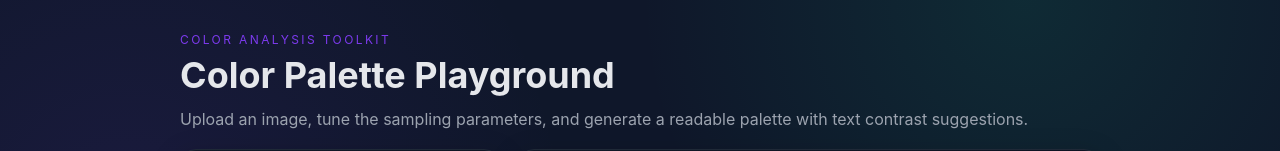
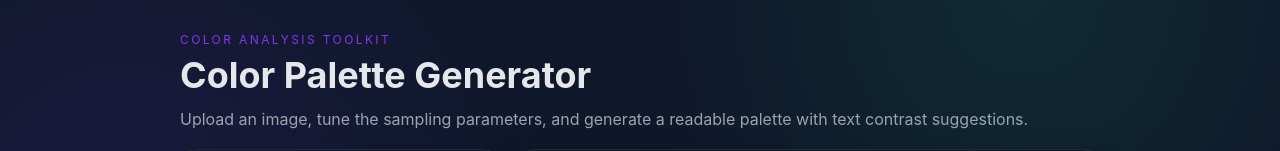
Before and after one commit to scanton/ColorPalette, a Next.js app: page / in a window 1280 px wide. Shown: the top 151 px of the page. Built offline with nearby package versions, Linux system fonts and the light colour scheme.

Commit message:
minor UI adjustment

```diff
--- a/pages/index.tsx
+++ b/pages/index.tsx
@@ -114,7 +114,7 @@ export default function Home() {
         <header className="header">
           <div>
             <p className="eyebrow">Color analysis toolkit</p>
-            <h1>Color Palette Playground</h1>
+            <h1>Color Palette Generator</h1>
             <p className="lede">
               Upload an image, tune the sampling parameters, and generate a readable palette with text
               contrast suggestions.
--- a/styles/globals.css
+++ b/styles/globals.css
@@ -235,10 +235,11 @@ main.page {
 }
 
 .swatch-content {
-  background: rgba(0, 0, 0, 0.18);
   padding: 12px;
   border-radius: 10px;
   width: 100%;
+  border: 1px solid rgba(0, 0, 0, 0.25);
+  background: transparent;
 }
 
 .swatch-title {
```
